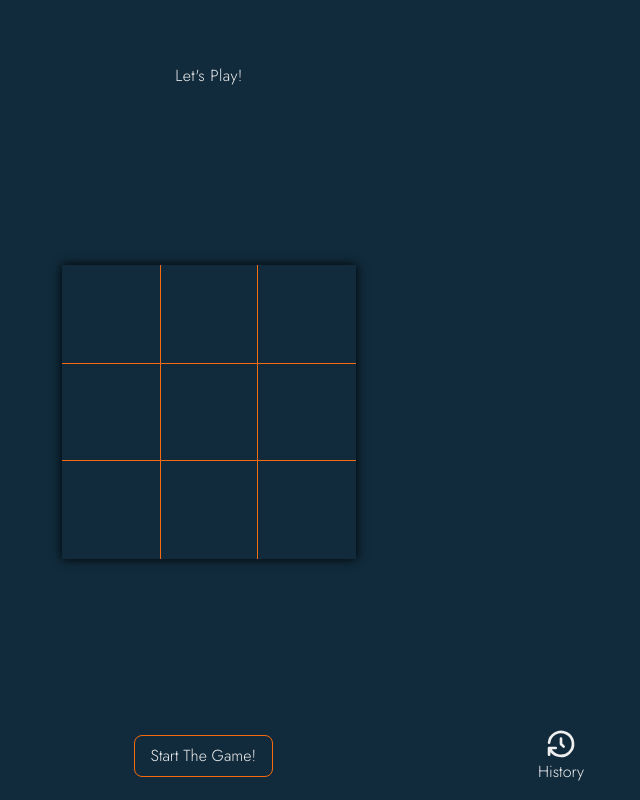
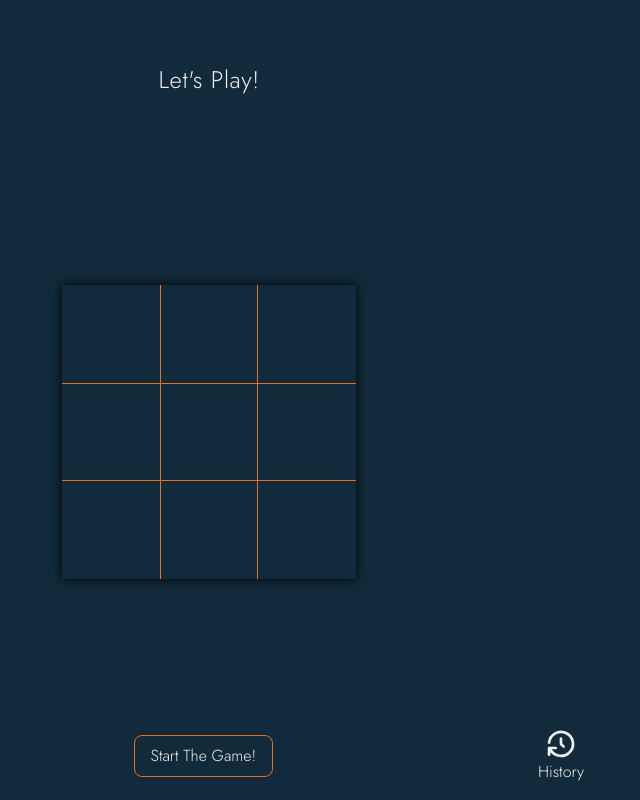
Before and after one commit to ThanWeb/Tic-Tac-Toe, a React (Vite) app: page / in a window 1280 px wide. Shown: the whole page, without its empty margins (431-1071 px from the left). Built offline with nearby package versions, Linux system fonts and the light colour scheme.

Commit message:
Create message alert if box is already selected

```diff
--- a/src/App.tsx
+++ b/src/App.tsx
@@ -9,6 +9,7 @@ const App = (): ReactElement => {
     const [values, setValues] = useState<number[] | any>([0, 0, 0, 0, 0, 0, 0, 0, 0])
     const [history, setHistory] = useState<string[]>([])
     const [headingText, setHeadingText] = useState<string>('Let\'s Play!')
+    const [alertMessage, setAlertMessage] = useState<string>('')
 
     useEffect(() => {
         getVideoBackgroundHeight()
@@ -55,6 +56,13 @@ const App = (): ReactElement => {
                 return value
             })
             setValues(newValues)
+        } else if (values[selectedIndex] !== 0 && isGameStarted) {
+            setAlertMessage('Please Choose Another Box')
+            setTimeout(() => {
+                if (alertMessage === '') {
+                    setAlertMessage('')
+                }
+            }, 1500)
         }
     }
 
@@ -93,7 +101,7 @@ const App = (): ReactElement => {
             result = `Player ${firstPlayerTurn ? '2' : '1'} wins the game!`
             const cells = document.querySelectorAll('.cell')
             cellsIndex.forEach((value, index) => {
-                setTimeout(() => { cells[value].classList.add('highlight') }, (1 + index) * 100)
+                setTimeout(() => { cells[value].classList.add('highlight') }, (1 + index) * 150)
             })
         } else {
             result = 'The game ends in a draw'
@@ -112,10 +120,11 @@ const App = (): ReactElement => {
 
     return (
         <div className='flex flex-col justify-center bg-dark-blue'>
-            <div className='container flex flex-col height-viewport px-12 pt-8 pb-16 lg:py-16'>
-                <h1 className='text-center tracking-wide'>{headingText}</h1>
+            <div className='container flex flex-col height-viewport mx-auto px-12 pt-8 pb-16 lg:py-16'>
+                <h1 className='text-center tracking-wide text-2xl'>{headingText}</h1>
+                <h1 className='mt-4 h-4 text-center tracking-wide text-2xl'>{alertMessage}</h1>
                 <Board values={values} changeValue={changeValue} />
-                <ToolBar isGameStarted={isGameStarted} startTheGame={startTheGame} history={history} />
+                <ToolBar isGameStarted={isGameStarted} values={values} startTheGame={startTheGame} history={history} />
             </div>
         </div>
     )
```
